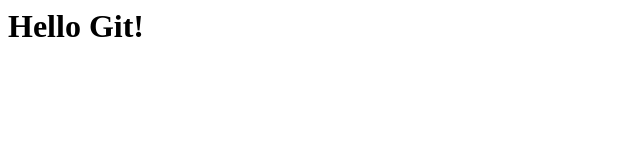
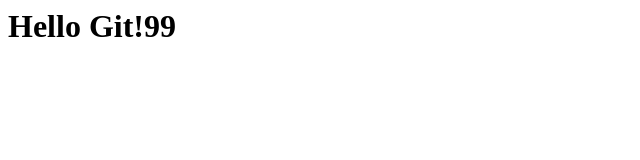
Before and after one commit to SmershRoot/test, a plain HTML site: page index.html in a window 1280 px wide. Shown: the full height of the page, 0-640 px from the left. Drawn offline with Linux system fonts and the light colour scheme.

Commit message:
Neeeeew3

```diff
--- a/index.html
+++ b/index.html
@@ -1 +1 @@
-<h1>Hello Git!</h1>
+<h1>Hello Git!99</h1>
```
